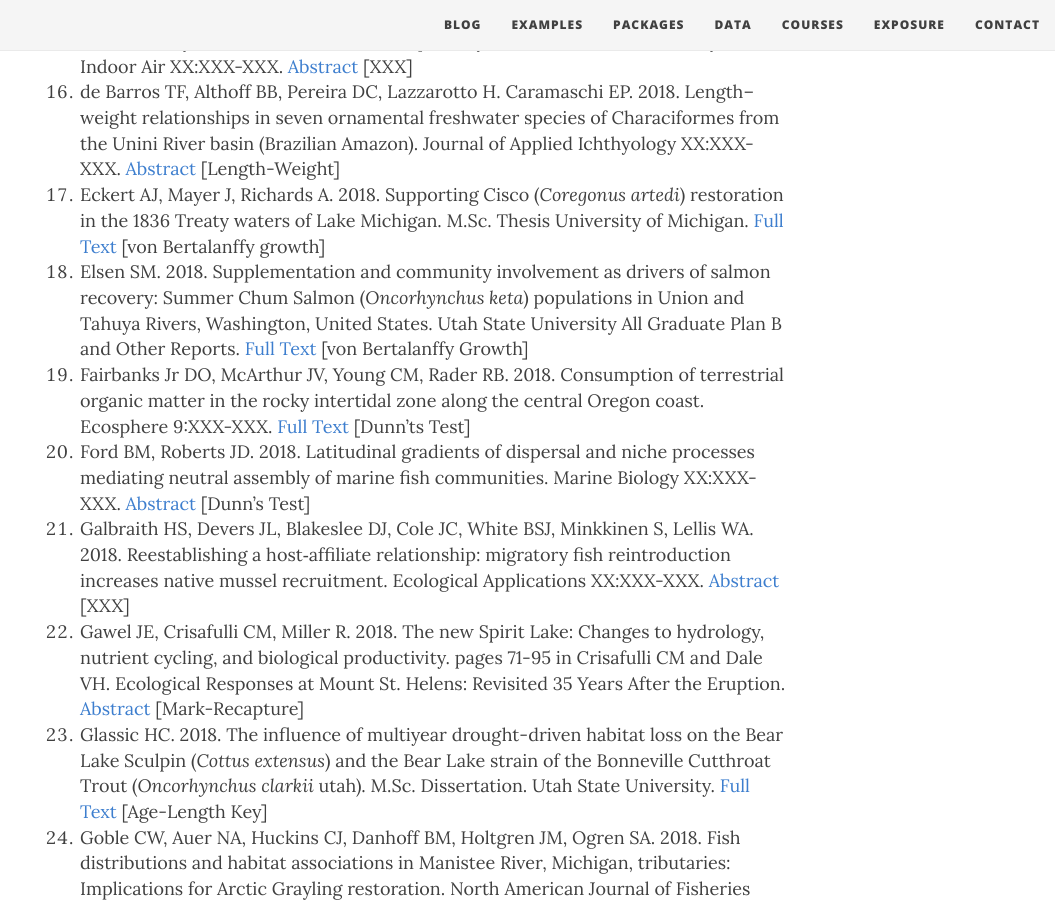
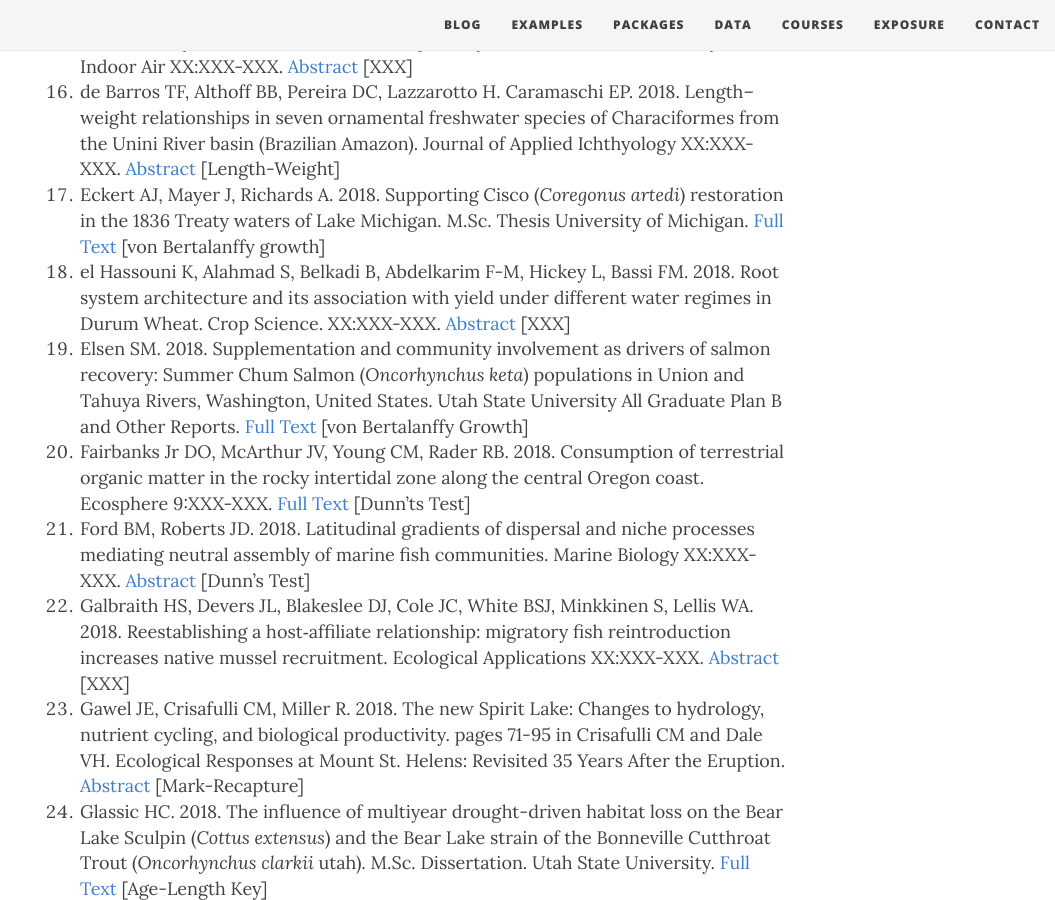
Before and after one commit to droglenc/fishR, a Jekyll site: the page built from exposure/exposure-citations18.md, in a window 1280 px wide and 900 px high, scrolled down 1758 px. Shown: the whole window, without its empty margins (225-1280 px from the left). Built offline with Jekyll 4.4.1, drawn with Linux system fonts in a browser that asks for light colours; nearby versions of some CDN libraries; some of the changed lines change nothing that is shown.

Commit message:
Another citation

```diff
--- a/exposure/exposure-citations18.md
+++ b/exposure/exposure-citations18.md
@@ -5,7 +5,7 @@ subtitle: fishR and FSA is Being Used!!
 css: "/css/exposure-citation.css"
 ---
 
-The [**IFAR** book](http://derekogle.com/IFAR/), **fishR** website, or the **FSA** package were cited in the following <span id="contact-div">70</span> publications.
+The [**IFAR** book](http://derekogle.com/IFAR/), **fishR** website, or the **FSA** package were cited in the following <span id="contact-div">71</span> publications.
 
 1. Agbani PO, Kafoutchoni KM, Salako KV, Gbedomon RC, Kegbe AM, Karen H, Sinsin B. 2018. Traditional ecological knowledge-based assessment of threatened woody species and their potential substitutes in the Atakora mountain chain, a threatened hotspot of biodiversity in Northwestern Benin, West Africa. Journal of Ethnobiology and Ethnomedicine 14:21. [Full Text](https://ethnobiomed.biomedcentral.com/articles/10.1186/s13002-018-0219-6) [Dunn's Test]
 1. Avila BW, Winkelman DL, Fetherma ER. 2018. Survival of whirling-disease-resistant Rainbow Trout fry in the wild: A comparison of two strains. Journal of Aquatic Animal Health XX:XXX-XXX. [Abstract](https://afspubs.onlinelibrary.wiley.com/doi/abs/10.1002/aah.10040) [Removal Method]
@@ -24,6 +24,7 @@ The [**IFAR** book](http://derekogle.com/IFAR/), **fishR** website, or the **FSA
 1. Day DB, Xiang J, Mo J, Clyde MA, Weschler CJ, Li F, Gong J, Chung M, Zhang Y, Zhang J. 2018. Combined use of an electrostatic precipitator and a HEPA filter in building ventilation systems: Effects on cardiorespiratory health indicators in healthy adults. Indoor Air XX:XXX-XXX. [Abstract](http://onlinelibrary.wiley.com/doi/10.1111/ina.12447/full) [XXX]
 1. de Barros TF, Althoff BB, Pereira DC, Lazzarotto H. Caramaschi EP. 2018. Length–weight relationships in seven ornamental freshwater species of Characiformes from the Unini River basin (Brazilian Amazon). Journal of Applied Ichthyology XX:XXX-XXX. [Abstract](https://onlinelibrary.wiley.com/doi/abs/10.1111/jai.13699) [Length-Weight]
 1. Eckert AJ, Mayer J, Richards A. 2018. Supporting Cisco (*Coregonus artedi*) restoration in the 1836 Treaty waters of Lake Michigan. M.Sc. Thesis University of Michigan. [Full Text](https://deepblue.lib.umich.edu/bitstream/handle/2027.42/143187/Supporting%2520Cisco%2520Restoration%2520in%2520the%25201836%2520Treaty%2520Waters%2520of%2520Lake%2520Michigan_324.pdf%3Fsequence%3D1%26isAllowed%3Dy&hl=en&sa=X&scisig=AAGBfm2OKdqDdIJPL66z9LBLqF4Jjq-w3Q&nossl=1&oi=scholaralrt) [von Bertalanffy growth]
+1. el Hassouni K, Alahmad S, Belkadi B, Abdelkarim F-M, Hickey L, Bassi FM. 2018. Root system architecture and its association with yield under different water regimes in Durum Wheat. Crop Science. XX:XXX-XXX. [Abstract](https://dl.sciencesocieties.org/publications/cs/abstracts/0/0/cropsci2018.01.0076) [XXX]
 1. Elsen SM. 2018. Supplementation and community involvement as drivers of salmon recovery: Summer Chum Salmon (*Oncorhynchus keta*) populations in Union and Tahuya Rivers, Washington, United States. Utah State University All Graduate Plan B and Other Reports. [Full Text](https://digitalcommons.usu.edu/cgi/viewcontent.cgi?article=2226&context=gradreports) [von Bertalanffy Growth]
 1. Fairbanks Jr DO, McArthur JV, Young CM, Rader RB. 2018. Consumption of terrestrial organic matter in the rocky intertidal zone along the central Oregon coast. Ecosphere 9:XXX-XXX. [Full Text](http://onlinelibrary.wiley.com/doi/10.1002/ecs2.2138/full) [Dunn'ts Test]
 1. Ford BM, Roberts JD. 2018. Latitudinal gradients of dispersal and niche processes mediating neutral assembly of marine fish communities. Marine Biology XX:XXX-XXX. [Abstract](https://link.springer.com/article/10.1007/s00227-018-3356-5) [Dunn's Test]
```
